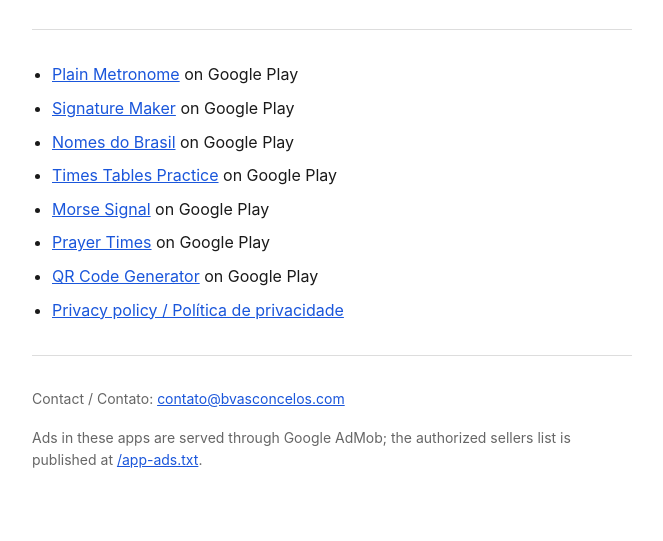
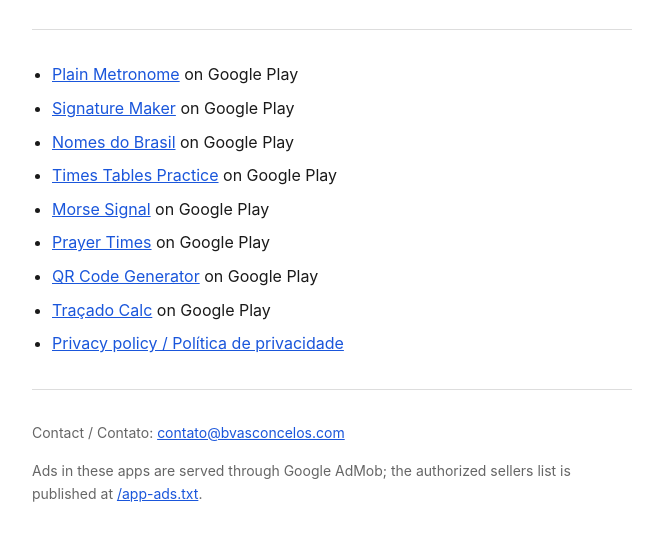
Before and after one commit to the1000apps/the1000apps.github.io, a plain HTML site: page index.html in a window 1280 px wide. Shown: the part 161-702 px from the top of the page, without its empty margins (308-971 px from the left). Drawn offline with Linux system fonts and the light colour scheme.

Commit message:
Add Traçado Calc Google Play link
Co-Authored-By: Claude Opus 5.5 <noreply@anthropic.com>

```diff
--- a/index.html
+++ b/index.html
@@ -38,6 +38,7 @@
     <li><a href="https://play.google.com/store/apps/details?id=com.brenoapps.morsedecoder">Morse Signal</a> on Google Play</li>
     <li><a href="https://play.google.com/store/apps/details?id=com.brenoapps.prayertimes">Prayer Times</a> on Google Play</li>
     <li><a href="https://play.google.com/store/apps/details?id=com.brenoapps.qrgenerator">QR Code Generator</a> on Google Play</li>
+    <li><a href="https://play.google.com/store/apps/details?id=com.brenoapps.tracadocalc">Tra&ccedil;ado Calc</a> on Google Play</li>
     <li><a href="/privacy/">Privacy policy / Pol&iacute;tica de privacidade</a></li>
   </ul>
 
```
